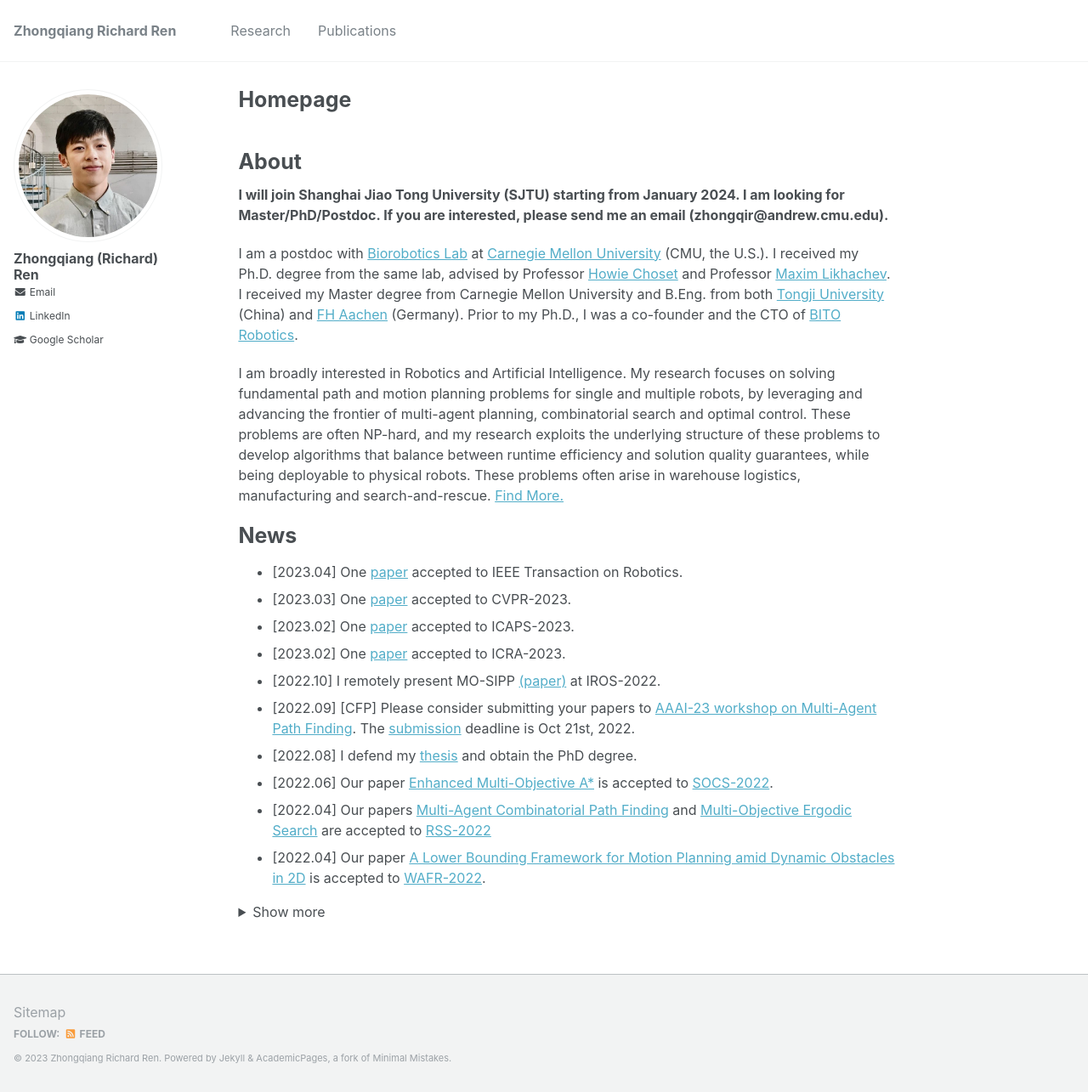
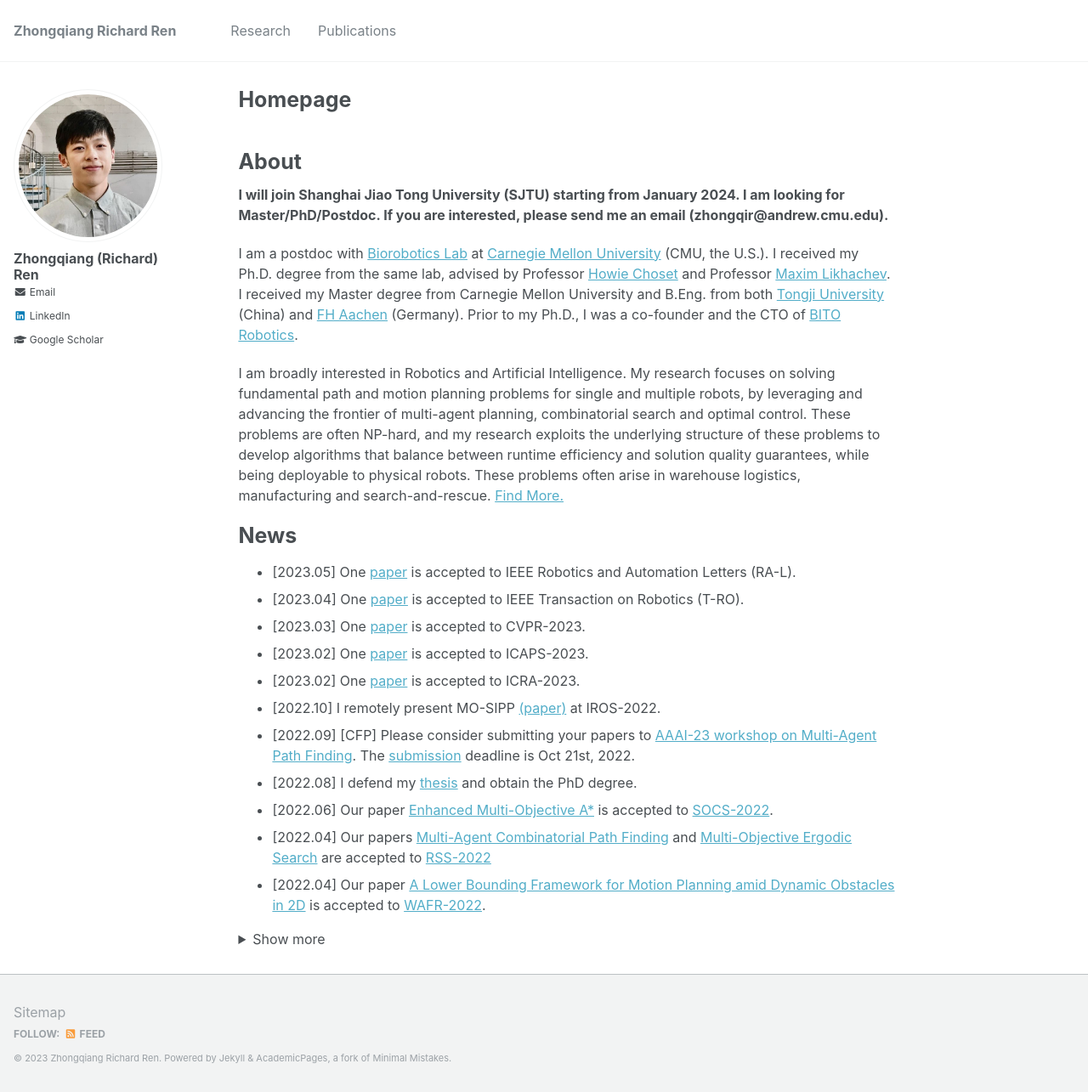
Before and after one commit to wonderren/wonderren.github.io, a Jekyll site: the page built from _pages/about.md, in a window 1280 px wide and 1285 px high. Shown: the whole window at 85% size. Built offline with Jekyll 4.4.1, drawn with Linux system fonts in a browser that asks for light colours.

Commit message:
add RUI-TARE RAL

```diff
--- a/_pages/about.md
+++ b/_pages/about.md
@@ -34,10 +34,11 @@ I am broadly interested in Robotics and Artificial Intelligence. My research foc
 News
 ======
 
-* \[2023.04\] One [paper](https://wonderren.github.io/files/ren23_CBSS_TRO.pdf) accepted to IEEE Transaction on Robotics.
-* \[2023.03\] One [paper](https://wonderren.github.io/files/chen23_pypose_cvpr.pdf) accepted to CVPR-2023.
-* \[2023.02\] One [paper](https://wonderren.github.io/files/ren23_BBMOCBS_ICAPS23.pdf) accepted to ICAPS-2023.
-* \[2023.02\] One [paper](https://wonderren.github.io/files/ren23_MATCPF_ICRA23.pdf) accepted to ICRA-2023.
+* \[2023.05\] One [paper](https://wonderren.github.io/files/yan23_RUITARE_RAL.pdf) is accepted to IEEE Robotics and Automation Letters (RA-L).
+* \[2023.04\] One [paper](https://wonderren.github.io/files/ren23_CBSS_TRO.pdf) is accepted to IEEE Transaction on Robotics (T-RO).
+* \[2023.03\] One [paper](https://wonderren.github.io/files/chen23_pypose_cvpr.pdf) is accepted to CVPR-2023.
+* \[2023.02\] One [paper](https://wonderren.github.io/files/ren23_BBMOCBS_ICAPS23.pdf) is accepted to ICAPS-2023.
+* \[2023.02\] One [paper](https://wonderren.github.io/files/ren23_MATCPF_ICRA23.pdf) is accepted to ICRA-2023.
 * \[2022.10\] I remotely present MO-SIPP [(paper)](https://wonderren.github.io/files/ren22_mosipp_RAL_IROS22.pdf) at IROS-2022.
 * \[2022.09\] [CFP] Please consider submitting your papers to [AAAI-23 workshop on Multi-Agent Path Finding](http://idm-lab.org/wiki/AAAI23-MAPF/index.php/Main/HomePage). The [submission](https://cmt3.research.microsoft.com/WoMAPF2023/Submission/Index) deadline is Oct 21st, 2022.
 * \[2022.08\] I defend my [thesis](https://www.proquest.com/openview/a979d8cac4e37eecbc705c0c41aeb7b2) and obtain the PhD degree.
```
Also changed, not shown: 1 other file.
